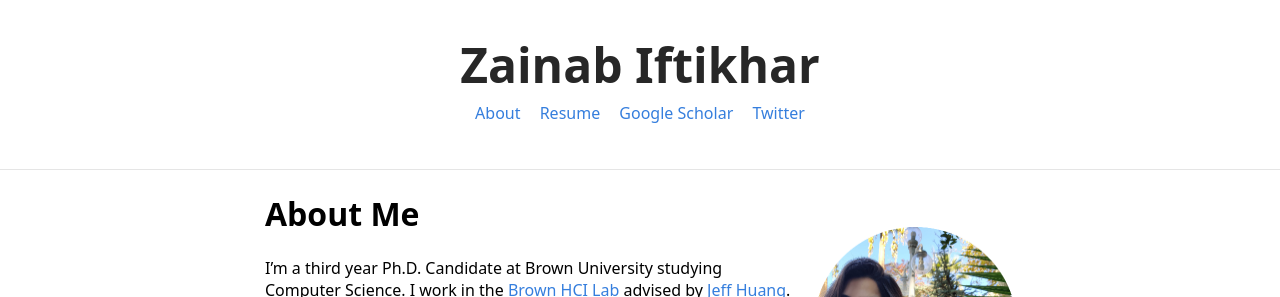
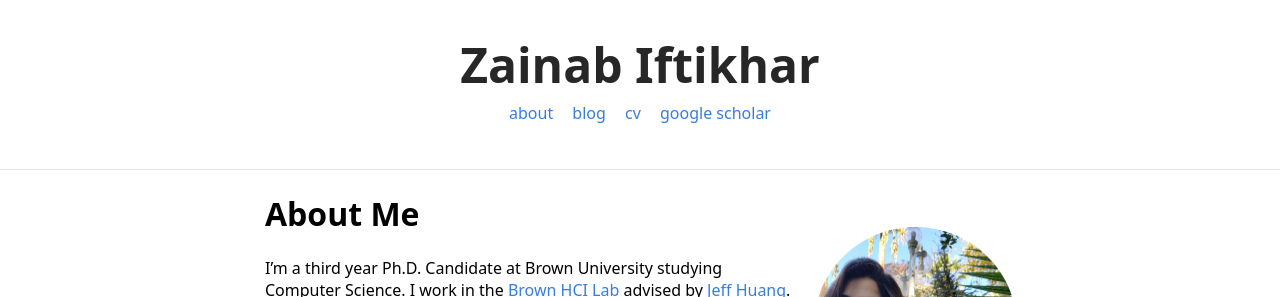
Before and after one commit to ZainabIftikhar/zainabiftikhar.github.io, a Jekyll site: the page built from index.md, in a window 1280 px wide. Shown: the top 297 px of the page. Built offline with Jekyll 4.4.1, drawn with Linux system fonts in a browser that asks for light colours.

Commit message:
update header to include blog

```diff
--- a/_config.yml
+++ b/_config.yml
@@ -13,11 +13,11 @@ github:
   repo: https://zainabiftikhar/zainabiftikhar.github.io
 
 nav:
- - name: "About"
+ - name: "about"
    link: "/"
- - name: "Resume"
-   link: "assets/cv.pdf"
- - name: "Google Scholar"
+ - name: "blog"
+   link: "/blog"
+ - name: "cv"
+   link: "/assets/cv.pdf"
+ - name: "google scholar"
    link: "https://scholar.google.com/citations?hl=en&user=x9GuCAQAAAAJ"
- - name: "Twitter"
-   link: "https://twitter.com/ziftikha"
```
